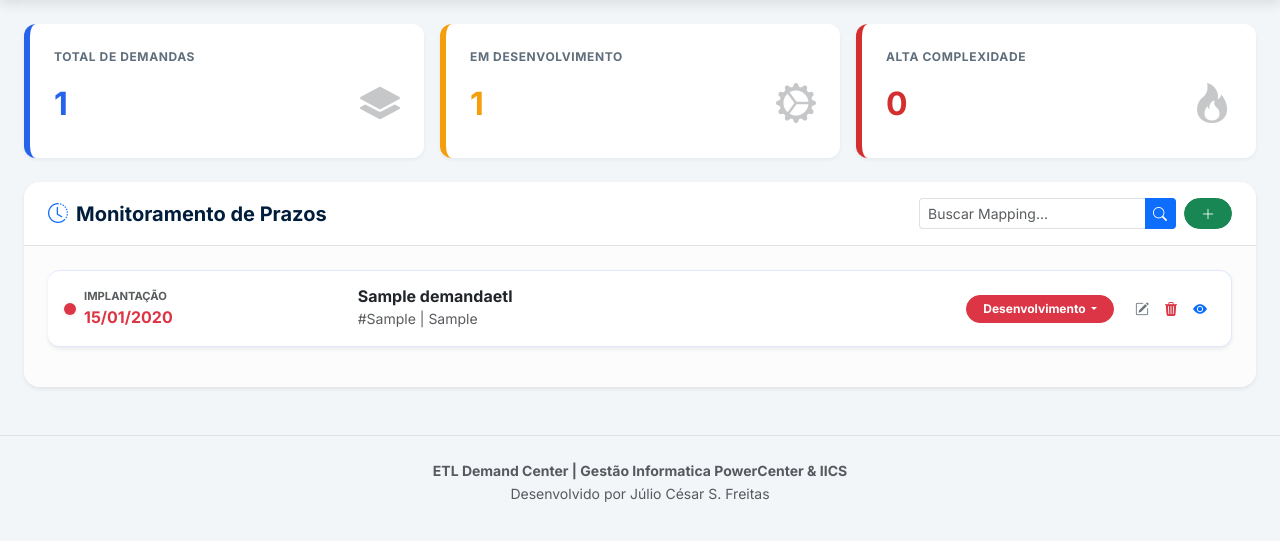
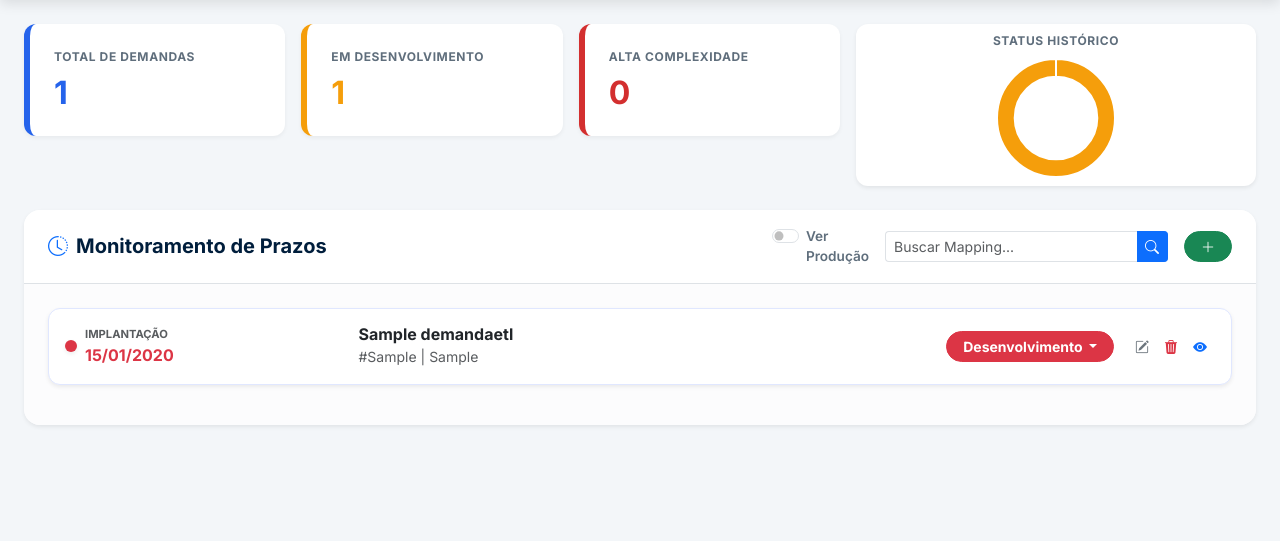
Before and after one commit to juliofreitas77/GestaoDemandasETL, a Django app: page / in a window 1280 px wide. Shown: the part 59-600 px from the top of the page. Run offline with Django 5.2, Linux system fonts and the light colour scheme; tables that the repository leaves empty hold one stand-in row (values such as "Sample post").

Commit message:
feat: implementa dashboard dinâmico com semáforo de prazos e filtros
- Adicionada lógica de semáforo (RAG) no views.py baseada na data de implantação.
- Implementado filtro para ocultar demandas em Produção (histórico) por padrão.
- Adicionado gráfico de rosca (Donut Chart) para visualização de status.
- Refatoração visual do home.html com fonte Inter e paleta de cores Deep Tech.
- Correção de erro de ordenação usando peso de prioridade dinâmico.

```diff
--- a/demandas/templates/demandas/home.html
+++ b/demandas/templates/demandas/home.html
@@ -33,10 +33,8 @@
             box-shadow: 0 4px 12px rgba(0,0,0,0.1);
         }
 
-        /* Títulos */
         h2, h3, h5 { font-weight: 700; color: var(--primary-dark); }
 
-        /* Cards de Estatísticas */
         .card-stats {
             border: none;
             border-radius: 12px;
@@ -61,7 +59,6 @@
             color: var(--text-muted);
         }
 
-        /* Lista de Demandas */
         .demanda-item {
             background: #fff;
             border: 1px solid #e0e7ff;
@@ -70,12 +67,17 @@
         }
         .demanda-item:hover { border-color: var(--accent-blue); }
 
-        /* Semáforo Pulse Effect */
         .dot {
             height: 12px;
             width: 12px;
             border-radius: 50%;
             display: inline-block;
+        }
+
+        .filter-switch {
+            font-size: 0.85rem;
+            font-weight: 600;
+            color: var(--text-muted);
         }
     </style>
 </head>
@@ -112,30 +114,36 @@
     {% endif %}
 
     <div class="row mb-4 g-3">
-        <div class="col-md-4">
-            <div class="card card-stats border-total p-4">
-                <span class="card-label mb-2 d-block">Total de Demandas</span>
-                <div class="d-flex justify-content-between align-items-center">
-                    <h2 class="mb-0" style="color: #2563eb;">{{ total }}</h2>
-                    <i class="bi bi-layers-fill fs-1 opacity-25"></i>
+        <div class="col-md-8">
+            <div class="row g-3">
+                <div class="col-md-4">
+                    <div class="card card-stats border-total p-4 h-100">
+                        <span class="card-label mb-2 d-block">Total de Demandas</span>
+                        <h2 class="mb-0" style="color: #2563eb;">{{ total }}</h2>
+                    </div>
+                </div>
+                <div class="col-md-4">
+                    <div class="card card-stats border-desenv p-4 h-100">
+                        <span class="card-label mb-2 d-block">Em Desenvolvimento</span>
+                        <h2 class="mb-0" style="color: #f59e0b;">{{ em_desenv }}</h2>
+                    </div>
+                </div>
+                <div class="col-md-4">
+                    <div class="card card-stats border-alta p-4 h-100">
+                        <span class="card-label mb-2 d-block">Alta Complexidade</span>
+                        <h2 class="mb-0" style="color: #d32f2f;">{{ alta }}</h2>
+                    </div>
                 </div>
             </div>
         </div>
+
         <div class="col-md-4">
-            <div class="card card-stats border-desenv p-4">
-                <span class="card-label mb-2 d-block">Em Desenvolvimento</span>
-                <div class="d-flex justify-content-between align-items-center">
-                    <h2 class="mb-0" style="color: #f59e0b;">{{ em_desenv }}</h2>
-                    <i class="bi bi-gear-wide-connected fs-1 opacity-25"></i>
-                </div>
-            </div>
-        </div>
-        <div class="col-md-4">
-            <div class="card card-stats border-alta p-4">
-                <span class="card-label mb-2 d-block">Alta Complexidade</span>
-                <div class="d-flex justify-content-between align-items-center">
-                    <h2 class="mb-0" style="color: #d32f2f;">{{ alta }}</h2>
-                    <i class="bi bi-fire fs-1 opacity-25"></i>
+            <div class="card card-stats shadow-sm border-0 h-100">
+                <div class="card-body d-flex flex-column align-items-center justify-content-center p-2">
+                    <span class="card-label mb-2 fw-bold text-center">Status Histórico</span>
+                    <div style="height: 120px; width: 100%;">
+                        <canvas id="statusChart"></canvas>
+                    </div>
                 </div>
             </div>
         </div>
@@ -145,9 +153,15 @@
         <div class="card-header bg-white py-3 px-4 d-flex justify-content-between align-items-center border-bottom">
             <h5 class="mb-0 fw-bold"><i class="bi bi-clock-history me-2 text-primary"></i>Monitoramento de Prazos</h5>
 
-            <form method="get" class="d-flex gap-2">
+            <form method="get" class="d-flex gap-3 align-items-center">
+                <div class="form-check form-switch filter-switch mb-0">
+                    <input class="form-check-input" type="checkbox" name="ver_producao" id="verProducao"
+                           {% if ver_producao %}checked{% endif %} onchange="this.form.submit()">
+                    <label class="form-check-label" for="verProducao">Ver Produção</label>
+                </div>
+
                 <div class="input-group input-group-sm">
-                    <input type="text" name="q" class="form-control border-end-0" placeholder="Buscar Mapping..." value="{{ request.GET.q }}">
+                    <input type="text" name="search" class="form-control border-end-0" placeholder="Buscar Mapping..." value="{{ valor_busca|default:'' }}">
                     <button type="submit" class="btn btn-primary border-start-0"><i class="bi bi-search"></i></button>
                 </div>
                 <a href="{% url 'home' %}" class="btn btn-sm btn-success rounded-pill px-3">
@@ -158,11 +172,11 @@
 
         <div class="card-body p-4 bg-light-subtle">
             {% for demanda in demandas %}
-            <div class="demanda-item p-3 mb-3 shadow-sm border-start-0">
+            <div class="demanda-item p-3 mb-3 shadow-sm">
                 <div class="row align-items-center">
                     <div class="col-md-3">
                         <div class="d-flex align-items-center">
-                            <span class="dot bg-{{ demanda.semaforo_cor }} me-2 shadow-sm" title="{{ demanda.semaforo_msg }}"></span>
+                            <span class="dot bg-{{ demanda.semaforo_cor }} me-2 shadow-sm"></span>
                             <div>
                                 <small class="text-muted d-block" style="font-size: 0.7rem; font-weight: 700;">IMPLANTAÇÃO</small>
                                 <span class="fw-bold {% if demanda.semaforo_cor == 'danger' %}text-danger{% endif %}">
@@ -171,26 +185,26 @@
                             </div>
                         </div>
                     </div>
-
                     <div class="col-md-5">
                         <h6 class="mb-0 fw-bold">{{ demanda.titulo }}</h6>
                         <small class="text-muted">#{{ demanda.id_demanda }} | {{ demanda.workflow_mapping }}</small>
                     </div>
-
                     <div class="col-md-4 text-end">
                         <div class="btn-group me-2">
-                            <button class="btn btn-sm btn-{{ demanda.semaforo_cor }} py-1 px-3 rounded-pill fw-bold dropdown-toggle" data-bs-toggle="dropdown" style="font-size: 0.75rem;">
+                            <button class="btn btn-sm btn-{{ demanda.semaforo_cor }} py-1 px-3 rounded-pill fw-bold dropdown-toggle" data-bs-toggle="dropdown">
                                 {{ demanda.get_status_display }}
                             </button>
                             <ul class="dropdown-menu shadow border-0">
-                                <li><a class="dropdown-item small" href="#"><i class="bi bi-code-slash text-warning me-2"></i>Desenvolvimento</a></li>
-                                <li><a class="dropdown-item small" href="#"><i class="bi bi-bug text-info me-2"></i>Testes</a></li>
-                                <li><a class="dropdown-item small" href="#"><i class="bi bi-check-circle text-success me-2"></i>Produção</a></li>
-                            </ul>
+                                <li>
+                                    <form method="post" action="{% url 'alterar_status' demanda.id %}">{% csrf_token %}
+                                        <input type="hidden" name="status" value="D">
+                                        <button type="submit" class="dropdown-item small">Desenvolvimento</button>
+                                    </form>
+                                </li>
+                                </ul>
                         </div>
-
                         <div class="btn-group">
-                            <a href="{% url 'editar_demanda' demanda.id %}" class="btn btn-sm btn-outline-secondary border-0" title="Editar"><i class="bi bi-pencil-square"></i></a>
+                            <a href="{% url 'editar_demanda' demanda.id %}" class="btn btn-sm btn-outline-secondary border-0"><i class="bi bi-pencil-square"></i></a>
                             <button class="btn btn-sm btn-outline-danger border-0" data-bs-toggle="modal" data-bs-target="#confirmDelete{{ demanda.id }}"><i class="bi bi-trash3-fill"></i></button>
                             <button class="btn btn-sm btn-outline-primary border-0" data-bs-toggle="collapse" data-bs-target="#detalhes{{ demanda.id }}"><i class="bi bi-eye-fill"></i></button>
                         </div>
@@ -199,23 +213,19 @@
 
                 <div class="collapse mt-3 pt-3 border-top" id="detalhes{{ demanda.id }}">
                     <div class="row g-3">
-                        <div class="col-md-4">
-                            <h6 class="card-label text-primary"><i class="bi bi-info-circle me-1"></i>Informações Técnicas</h6>
+                        <div class="col-md-4 border-end">
+                            <h6 class="card-label text-primary">DETALHES</h6>
                             <ul class="list-unstyled small mt-2">
-                                <li><strong>Pasta:</strong> {{ demanda.folder_repositorio }}</li>
-                                <li><strong>TL Responsável:</strong> {{ demanda.lider_tecnico }}</li>
-                                <li><strong>Data Recebimento:</strong> {{ demanda.data_recebimento|date:"d/m/Y" }}</li>
-                                {% if demanda.link_jira %}
-                                <li class="mt-2"><a href="{{ demanda.link_jira }}" target="_blank" class="text-decoration-none fw-bold"><i class="bi bi-box-arrow-up-right me-1"></i>Ver no Jira</a></li>
+                                <li><strong>TL:</strong> {{ demanda.lider_tecnico }}</li>
+                                <li><strong>Rec.:</strong> {{ demanda.data_recebimento|date:"d/m/Y" }}</li>
+                                {% if demanda.tempo_execucao %}
+                                <li class="mt-2 text-success fw-bold"><i class="bi bi-stopwatch me-1"></i>Entrega: {{ demanda.tempo_execucao }} dias</li>
                                 {% endif %}
                             </ul>
                         </div>
                         <div class="col-md-8">
-                            <h6 class="card-label text-primary"><i class="bi bi-file-earmark-code me-1"></i>Solução e Scripts</h6>
+                            <h6 class="card-label text-primary">SOLUÇÃO</h6>
                             <p class="small text-secondary mt-2">{{ demanda.descricao_solucao }}</p>
-                            {% if demanda.script_sql_shell %}
-                            <pre class="bg-dark text-info p-3 rounded-3 small"><code>{{ demanda.script_sql_shell }}</code></pre>
-                            {% endif %}
                         </div>
                     </div>
                 </div>
@@ -223,21 +233,18 @@
 
             <div class="modal fade" id="confirmDelete{{ demanda.id }}" tabindex="-1">
                 <div class="modal-dialog modal-dialog-centered">
-                    <div class="modal-content border-0 shadow-lg">
+                    <div class="modal-content border-0">
                         <div class="modal-header bg-danger text-white border-0">
-                            <h5 class="modal-title fw-bold"><i class="bi bi-exclamation-triangle me-2"></i>Excluir Demanda</h5>
+                            <h5 class="modal-title fw-bold">Excluir Demanda</h5>
                             <button type="button" class="btn-close btn-close-white" data-bs-dismiss="modal"></button>
                         </div>
                         <div class="modal-body p-4 text-center">
-                            <p class="mb-1">Deseja realmente excluir a demanda:</p>
-                            <h5 class="fw-bold">{{ demanda.titulo }}</h5>
-                            <p class="text-muted small mt-2">Esta ação é irreversível.</p>
+                            <p>Deseja excluir permanentemente: <strong>{{ demanda.titulo }}</strong>?</p>
                         </div>
                         <div class="modal-footer border-0 justify-content-center">
                             <button type="button" class="btn btn-light rounded-pill px-4" data-bs-dismiss="modal">Cancelar</button>
-                            <form method="POST" action="{% url 'excluir_demanda' demanda.id %}">
-                                {% csrf_token %}
-                                <button type="submit" class="btn btn-danger rounded-pill px-4">Confirmar Exclusão</button>
+                            <form method="POST" action="{% url 'excluir_demanda' demanda.id %}">{% csrf_token %}
+                                <button type="submit" class="btn btn-danger rounded-pill px-4">Excluir</button>
                             </form>
                         </div>
                     </div>
@@ -246,18 +253,39 @@
             {% empty %}
             <div class="text-center py-5">
                 <i class="bi bi-search fs-1 text-muted opacity-25"></i>
-                <p class="text-muted mt-3">Nenhuma demanda encontrada.</p>
+                <p class="text-muted mt-3">Nenhuma demanda ativa encontrada.</p>
             </div>
             {% endfor %}
         </div>
     </div>
 </div>
 
-<footer class="text-center py-4 mt-5 border-top">
-    <p class="mb-0 text-muted small fw-bold">ETL Demand Center | Gestão Informatica PowerCenter & IICS</p>
-    <small class="text-muted">Desenvolvido por Júlio César S. Freitas</small>
-</footer>
-
 <script src="https://cdn.jsdelivr.net/npm/bootstrap@5.3.2/dist/js/bootstrap.bundle.min.js"></script>
+<script src="https://cdn.jsdelivr.net/npm/chart.js"></script>
+<script>
+    document.addEventListener('DOMContentLoaded', function () {
+        const ctx = document.getElementById('statusChart').getContext('2d');
+        const colors = ['#f59e0b', '#007fff', '#198754'];
+        new Chart(ctx, {
+            type: 'doughnut',
+            data: {
+                labels: {{ labels|safe|default:"[]" }},
+                datasets: [{
+                    data: {{ data_grafico|safe|default:"[]" }},
+                    backgroundColor: colors,
+                    hoverOffset: 4,
+                    borderWidth: 2,
+                    borderColor: '#ffffff'
+                }]
+            },
+            options: {
+                responsive: true,
+                maintainAspectRatio: false,
+                plugins: { legend: { display: false } },
+                cutout: '70%'
+            }
+        });
+    });
+</script>
 </body>
 </html>
--- a/demandas/views.py
+++ b/demandas/views.py
@@ -10,13 +10,18 @@ from .forms import DemandaETLForm
 
 
 def home(request):
-    busca = request.GET.get('search') or request.GET.get('q') # Suporte para ambos os nomes de busca
+    busca = request.GET.get('search') or request.GET.get('q')
+    ver_producao = request.GET.get('ver_producao') == 'on'
     hoje = date.today()
 
     # 1. QuerySet inicial
     demandas_queryset = DemandaETL.objects.all()
 
-    # 2. Aplicar busca se houver
+    # 2. Aplicar Filtro de Produção (Ocultar por padrão)
+    if not ver_producao:
+        demandas_queryset = demandas_queryset.exclude(status='P')
+
+    # 3. Aplicar busca por texto
     if busca:
         demandas_queryset = demandas_queryset.filter(
             Q(titulo__icontains=busca) |
@@ -25,9 +30,9 @@ def home(request):
             Q(folder_repositorio__icontains=busca)
         )
 
-    # 3. Lógica ÚNICA de Semáforo, Lead Time e Prioridade
+    # 4. Loop ÚNICO para processar Semáforo, Lead Time e Pesos
     for d in demandas_queryset:
-        # Semáforo e Prioridade
+        # Cálculo de Semáforo e Peso de Prioridade
         if d.data_implementacao:
             dias_restantes = (d.data_implementacao - hoje).days
             if dias_restantes < 0:
@@ -47,23 +52,24 @@ def home(request):
             d.semaforo_msg = "Sem Data"
             d.peso_prioridade = 4
 
-        # Lead Time (Tempo de Execução)
+        # Cálculo de Lead Time (Tempo de Execução)
         if d.status == 'P' and d.data_implementacao:
             delta = d.data_implementacao - d.data_recebimento
             d.tempo_execucao = max(0, delta.days)
         else:
             d.tempo_execucao = None
 
-    # 4. ORDENAÇÃO: Garantir que a lista ordenada seja a enviada
-    demandas_final = sorted(demandas_queryset, key=lambda x: x.peso_prioridade)
+    # 5. Ordenação Segura (Garante que todas tenham o atributo)
+    demandas_final = sorted(demandas_queryset, key=lambda x: getattr(x, 'peso_prioridade', 4))
 
-    # 5. Cálculos dos Cards (sempre baseados no queryset filtrado)
-    total = demandas_queryset.count()
-    em_desenv = demandas_queryset.filter(status='D').count()
-    alta = demandas_queryset.filter(complexidade='A').count()
+    # 6. Estatísticas para os Cards (Baseadas no total geral do banco)
+    # Usamos .all() aqui para os números do topo não sumirem ao filtrar a lista
+    total_geral = DemandaETL.objects.count()
+    em_desenv = DemandaETL.objects.filter(status='D').count()
+    alta = DemandaETL.objects.filter(complexidade='A').count()
 
-    # 6. Gráfico de Status
-    stats_status = demandas_queryset.values('status').annotate(total=Count('status'))
+    # 7. Dados para o Gráfico
+    stats_status = DemandaETL.objects.values('status').annotate(total=Count('status'))
     labels = []
     data_grafico = []
     status_map = dict(DemandaETL.STATUS_CHOICES)
@@ -72,11 +78,12 @@ def home(request):
         data_grafico.append(s['total'])
 
     context = {
-        'demandas': demandas_final, # ENVIANDO A LISTA COM SEMÁFORO E ORDEM
-        'total': total,
+        'demandas': demandas_final,
+        'total': total_geral,
         'em_desenv': em_desenv,
         'alta': alta,
         'valor_busca': busca,
+        'ver_producao': ver_producao,
         'labels': labels,
         'data_grafico': data_grafico,
     }
```
